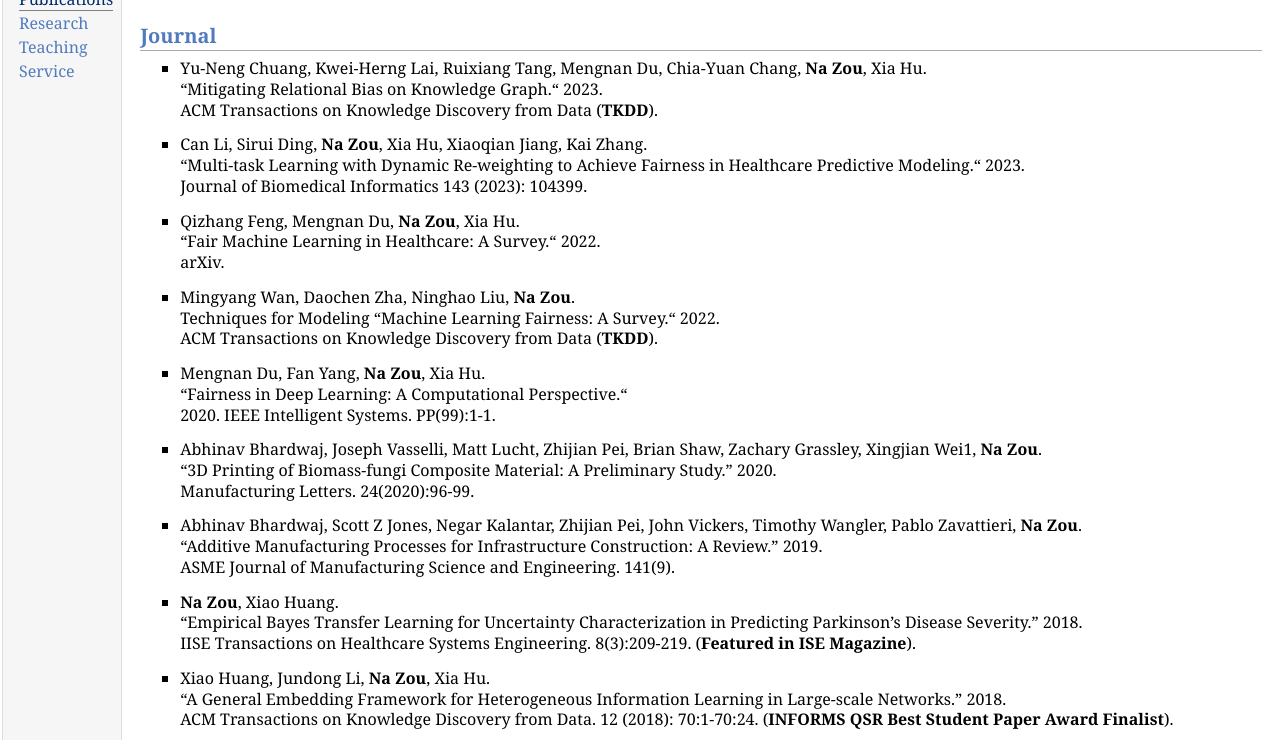
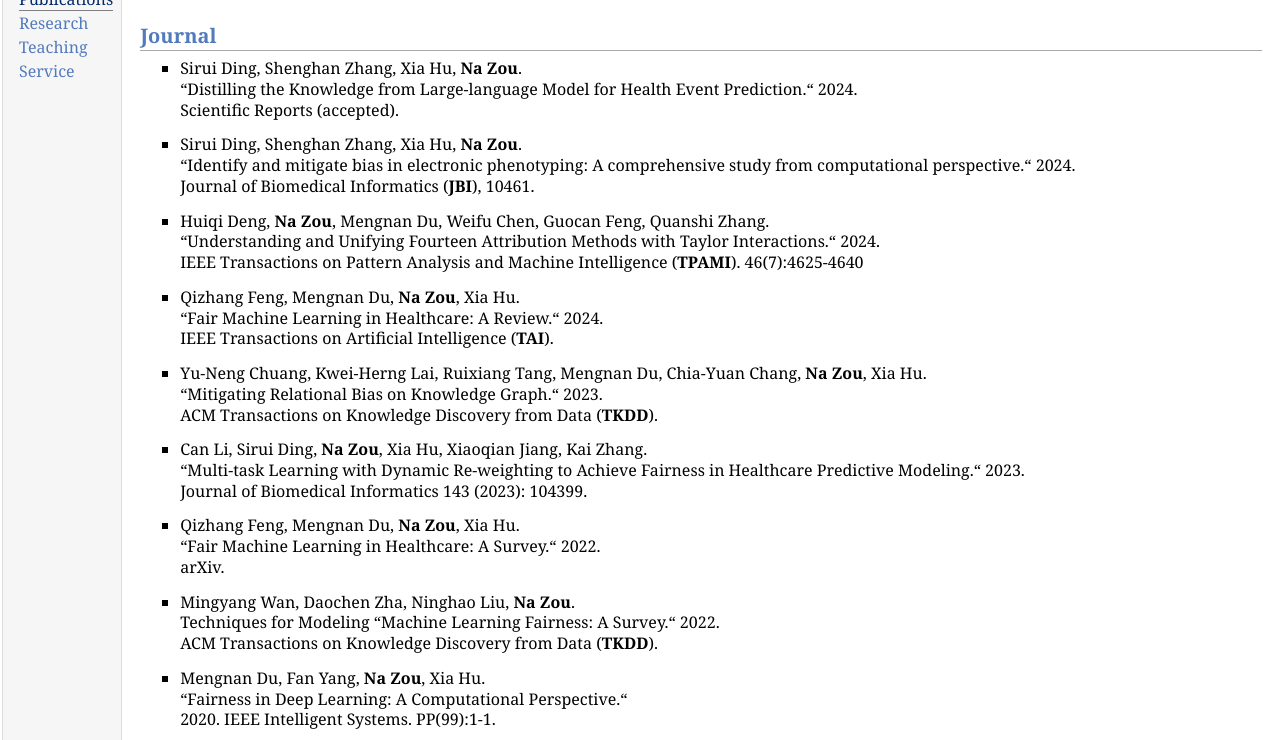
Before and after one commit to nzou1/nzou1.github.io, a plain HTML site: page publications.html in a window 1280 px wide. Shown: the part 48-788 px from the top of the page. Drawn offline with Linux system fonts and the light colour scheme.

Commit message:
Add files via upload

```diff
--- a/publications.html
+++ b/publications.html
@@ -23,6 +23,34 @@
 
 <h1>Publications</h1>
 <h2>Journal</h2>
+
+<ul>
+<li><p> Sirui Ding, Shenghan Zhang, Xia Hu, <b>Na Zou</b>. <br />
+“Distilling the Knowledge from Large-language Model for Health Event Prediction.“ 2024.<br />
+Scientific Reports (accepted). </p>
+</li>
+</ul>
+
+<ul>
+<li><p> Sirui Ding, Shenghan Zhang, Xia Hu, <b>Na Zou</b>. <br />
+“Identify and mitigate bias in electronic phenotyping: A comprehensive study from computational perspective.“ 2024.<br />
+Journal of Biomedical Informatics (<b>JBI</b>), 10461. </p>
+</li>
+</ul>
+
+<ul>
+<li><p> Huiqi Deng, <b>Na Zou</b>, Mengnan Du, Weifu Chen, Guocan Feng, Quanshi Zhang. <br />
+“Understanding and Unifying Fourteen Attribution Methods with Taylor Interactions.“ 2024.<br />
+IEEE Transactions on Pattern Analysis and Machine Intelligence (<b>TPAMI</b>). 46(7):4625-4640 </p>
+</li>
+</ul>
+
+<ul>
+<li><p> Qizhang Feng, Mengnan Du, <b>Na Zou</b>, Xia Hu.<br />
+“Fair Machine Learning in Healthcare: A Review.“ 2024.<br />
+IEEE Transactions on Artificial Intelligence (<b>TAI</b>). </p>
+</li>
+</ul>
 
 <ul>
 <li><p>Yu-Neng Chuang, Kwei-Herng Lai, Ruixiang Tang, Mengnan Du, Chia-Yuan Chang, <b>Na Zou</b>, Xia Hu.<br />
```
